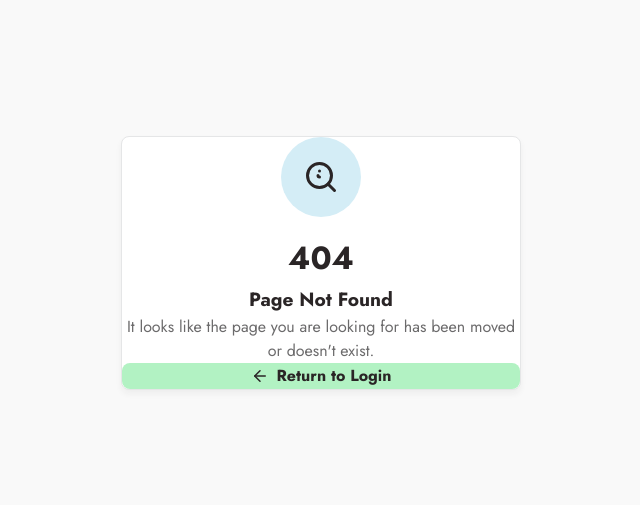
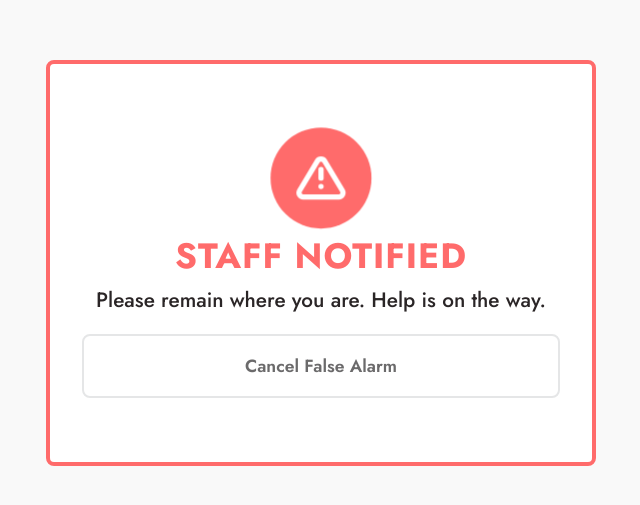
Before and after one commit to Sam-Drake-2007/hackers-and-healers-hackathon, a React (Vite) app in the folder frontend/: page /emergency in a window 1280 px wide. Before the commit this address had no page. Shown: the part 137-642 px from the top of the page, without its empty margins (319-959 px from the left). Built offline with nearby package versions, Linux system fonts and the light colour scheme.

Commit message:
added emergency page

```diff
--- a/frontend/src/main.tsx
+++ b/frontend/src/main.tsx
@@ -8,6 +8,7 @@ import { Consultation } from "./pages/Consultation";
 import { Transfer } from "./pages/Transfer";
 import DevLive from "./pages/_DevLive";
 import { NotFound } from "./pages/NotFound";
+import { Emergency } from "./pages/Emergency";
 
 createRoot(document.getElementById("root")!).render(
   <StrictMode>
@@ -19,6 +20,7 @@ createRoot(document.getElementById("root")!).render(
           <Route path="/transfer" element={<Transfer />} />
           <Route path="/_dev/live" element={<DevLive />} />
           <Route path="/*" element={<NotFound />} />
+          <Route path="/emergency" element={<Emergency />} />
           {/* Add future pages here:
           <Route path="/example" element={<ExamplePage />} /> */}
         </Route>
--- /dev/null
+++ b/frontend/src/pages/Emergency.tsx
@@ -0,0 +1,158 @@
+import React, { useEffect } from "react";
+import { useNavigate } from "react-router-dom";
+
+export const Emergency: React.FC = () => {
+  const navigate = useNavigate();
+
+  // Simulate notifying the staff dashboard when this page loads
+  useEffect(() => {
+    console.log("🚨 EMERGENCY ALERT TRIGGERED! 🚨");
+    console.log("Notifying staff immediately");
+  }, []);
+
+  return (
+    <div
+      style={{
+        backgroundColor: "var(--bg-main)",
+        minHeight: "100vh",
+        display: "flex",
+        alignItems: "center",
+        justifyContent: "center",
+        padding: "var(--spacing-md)",
+      }}
+    >
+      {/* Keyframes for the Emergency Pulse
+        This uses a standard alert red/coral to stand out from your pastels
+      */}
+      <style>
+        {`
+          @keyframes emergencyPulse {
+            0% { box-shadow: 0 0 0 0 rgba(255, 107, 107, 0.4); transform: scale(1); }
+            50% { box-shadow: 0 0 0 40px rgba(255, 107, 107, 0); transform: scale(1.02); }
+            100% { box-shadow: 0 0 0 0 rgba(255, 107, 107, 0); transform: scale(1); }
+          }
+
+          @keyframes slideUpFade {
+            from { opacity: 0; transform: translateY(20px); }
+            to { opacity: 1; transform: translateY(0); }
+          }
+        `}
+      </style>
+
+      <div
+        style={{
+          backgroundColor: "var(--bg-surface)",
+          padding: "4rem 2rem",
+          borderRadius: "var(--radius-md)",
+          width: "100%",
+          maxWidth: "550px",
+          textAlign: "center",
+          border: "4px solid #ff6b6b", // Urgent Red Border
+          animation: "slideUpFade 0.4s ease-out",
+          display: "flex",
+          flexDirection: "column",
+          alignItems: "center",
+        }}
+      >
+        {/* Pulsing Alert Icon */}
+        <div
+          style={{
+            width: "100px",
+            height: "100px",
+            backgroundColor: "#ff6b6b", // Alert Red
+            borderRadius: "var(--radius-full)",
+            display: "flex",
+            alignItems: "center",
+            justifyContent: "center",
+            marginBottom: "var(--spacing-lg)",
+            animation: "emergencyPulse 1.5s infinite",
+          }}
+        >
+          {/* Medical Cross / Alert SVG */}
+          <svg
+            width="50"
+            height="50"
+            viewBox="0 0 24 24"
+            fill="none"
+            stroke="#ffffff"
+            strokeWidth="2.5"
+            strokeLinecap="round"
+            strokeLinejoin="round"
+          >
+            <path
+              d="M12 2v20M17 5H9.5a3.5 3.5 0 0 0 0 7h5a3.5 3.5 0 0 1 0 7H6"
+              display="none"
+            />{" "}
+            {/* Placeholder override */}
+            <line x1="12" y1="8" x2="12" y2="12"></line>
+            <line x1="12" y1="16" x2="12.01" y2="16"></line>
+            <path d="M10.29 3.86L1.82 18a2 2 0 0 0 1.71 3h16.94a2 2 0 0 0 1.71-3L13.71 3.86a2 2 0 0 0-3.42 0z"></path>
+          </svg>
+        </div>
+
+        {/* Primary Messaging */}
+        <h1
+          className="font-heading"
+          style={{
+            color: "#ff6b6b",
+            fontSize: "2.2rem",
+            margin: "0 0 var(--spacing-sm) 0",
+            textTransform: "uppercase",
+            letterSpacing: "1px",
+          }}
+        >
+          Staff Notified
+        </h1>
+
+        <h2
+          className="font-body"
+          style={{
+            color: "var(--text-primary)",
+            fontSize: "1.3rem",
+            margin: "0 0 var(--spacing-md) 0",
+            fontWeight: 500,
+          }}
+        >
+          Please remain where you are. Help is on the way.
+        </h2>
+
+        {/* Action Buttons */}
+        <div
+          style={{
+            display: "flex",
+            flexDirection: "column",
+            gap: "var(--spacing-md)",
+            width: "100%",
+          }}
+        >
+          {/* Cancel Button (In case of accidental click) */}
+          <button
+            onClick={() => navigate("/Consultation")}
+            className="font-body"
+            style={{
+              padding: "var(--spacing-md)",
+              backgroundColor: "transparent",
+              color: "var(--text-secondary)",
+              border: "2px solid var(--border-subtle)",
+              borderRadius: "var(--radius-md)",
+              cursor: "pointer",
+              fontWeight: 600,
+              fontSize: "1.1rem",
+              transition: "all 0.2s ease",
+            }}
+            onMouseOver={(e) => {
+              e.currentTarget.style.backgroundColor = "var(--color-grey-200)";
+              e.currentTarget.style.color = "var(--text-primary)";
+            }}
+            onMouseOut={(e) => {
+              e.currentTarget.style.backgroundColor = "transparent";
+              e.currentTarget.style.color = "var(--text-secondary)";
+            }}
+          >
+            Cancel False Alarm
+          </button>
+        </div>
+      </div>
+    </div>
+  );
+};
```
